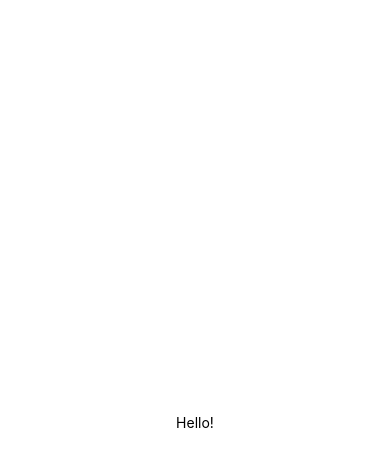
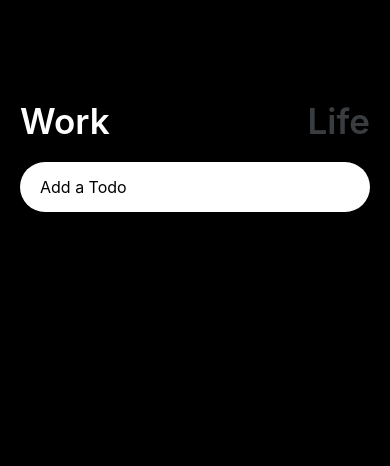
Before and after one commit to solbi0802/react-native-todo-app, a React Native app: screen / in a window 390 px wide. Shown: the top 466 px of the page. Built offline with nearby package versions, Linux system fonts and the light colour scheme.

Commit message:
header, todo input 추가

```diff
--- a/App.tsx
+++ b/App.tsx
@@ -1,11 +1,27 @@
 import { StatusBar } from 'expo-status-bar';
-import { StyleSheet, Text, View } from 'react-native';
+import { StyleSheet, Text, View, TouchableOpacity,TextInput } from 'react-native';
+import { theme } from './color';
+import { SetStateAction, useState } from 'react';
 
 export default function App() {
+  const [working, setWorking] = useState(true)
+  const [text, setText] = useState("")
+  const onPressLife = () => setWorking(false)
+  const onPressWork = () => setWorking(true)
+  const onChangeText = (payload: SetStateAction<string>) => setText(payload)
+
   return (
     <View style={styles.container}>
-      <Text>Hello!</Text>
       <StatusBar style="auto" />
+      <View style={styles.header}>
+        <TouchableOpacity onPress={onPressWork}>
+        <Text style={{...styles.btnText, color: working ? "white": theme.grey}}>Work</Text>
+        </TouchableOpacity>
+        <TouchableOpacity onPress={onPressLife}>
+        <Text style={{...styles.btnText, color: working ? theme.grey : "white"}}>Life</Text>
+        </TouchableOpacity>
+      </View>
+        <TextInput onChangeText={onChangeText} value={text} returnKeyType="send" placeholder={"Add a Todo"} style={styles.input}/>
     </View>
   );
 }
@@ -13,8 +29,24 @@ export default function App() {
 const styles = StyleSheet.create({
   container: {
     flex: 1,
-    backgroundColor: '#fff',
-    alignItems: 'center',
-    justifyContent: 'center',
+    backgroundColor:  theme.background,
+    paddingHorizontal: 20
   },
-});
+  header: {
+    justifyContent: "space-between",
+    flexDirection: 'row',
+    marginTop: 100,
+  },
+  btnText: {
+    fontSize: 35,
+    fontWeight: "600"
+  },
+  input: {
+    backgroundColor: "white",
+    paddingVertical: 15,
+    paddingHorizontal: 20,
+    borderRadius: 30,
+    marginTop: 20,
+    fontSize: 16
+  }
+})
--- /dev/null
+++ b/color.ts
@@ -0,0 +1,4 @@
+export const theme = {
+    background: "black",
+    grey: "#3A3D40"
+}
--- a/package.json
+++ b/package.json
@@ -12,7 +12,7 @@
     "expo": "~48.0.15",
     "expo-status-bar": "~1.4.4",
     "react": "18.2.0",
-    "react-native": "0.71.7"
+    "react-native": "0.71.8"
   },
   "devDependencies": {
     "@babel/core": "^7.20.0",
```
Also changed, not shown: 1 other file (tests, documents, lock files or other folders).
